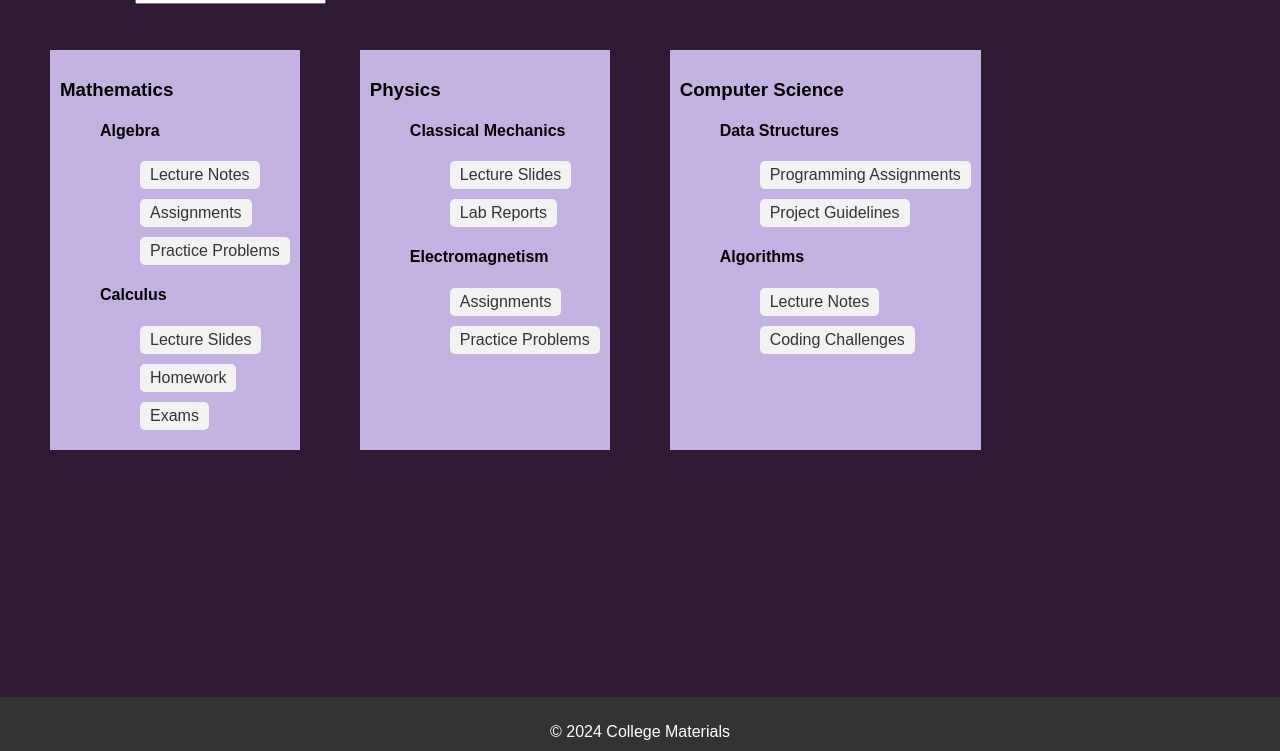
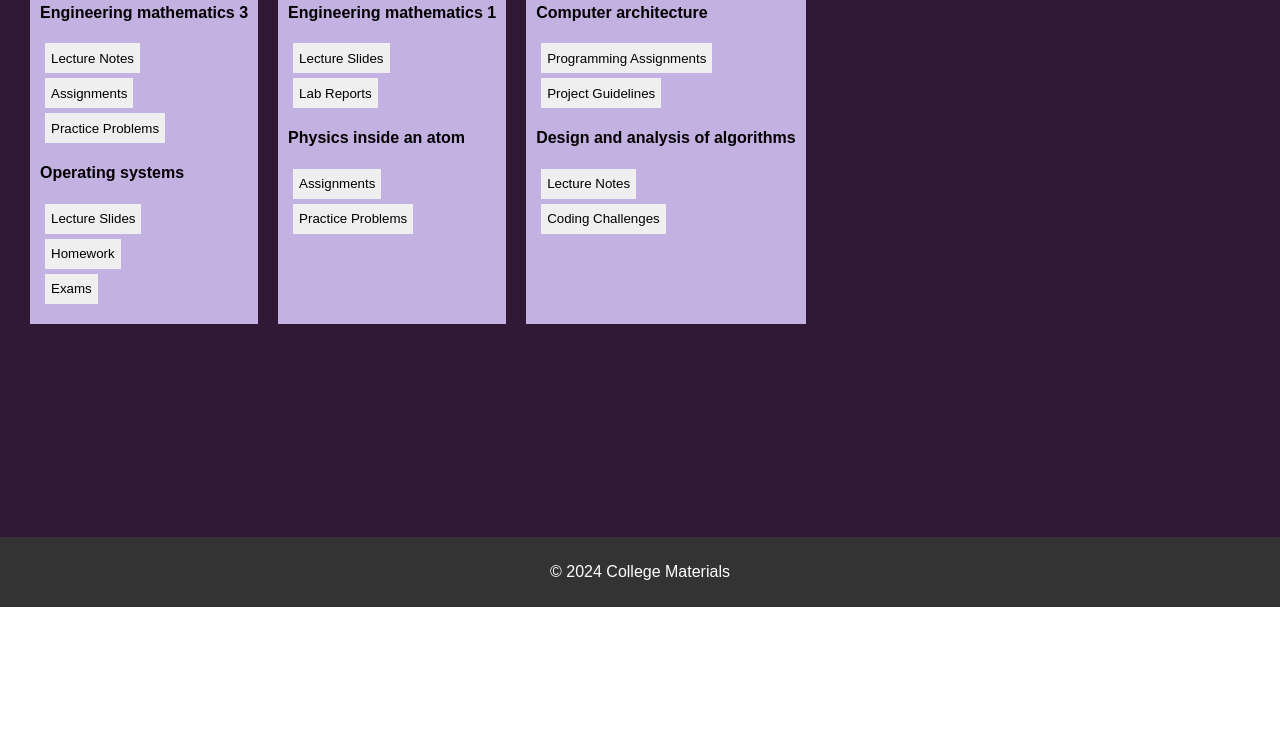
Before and after one commit to elakya04/MatrerialBase, a website: page public/index.html in a window 1280 px wide. Shown: the part 263-1014 px from the top of the page. After the commit the page ends 870 px from the top, so only its background shows below. Drawn offline with Linux system fonts and the light colour scheme.

Commit message:
Separate database.json, and search function

```diff
--- /dev/null
+++ b/public/database.json
@@ -0,0 +1,43 @@
+[
+{
+    "branch": "Mathematics",
+    "courses": [
+    {
+        "subj": "MAT305",
+        "name": "Engineering mathematics 3",
+        "materials": ["Lecture Notes", "Assignments", "Practice Problems"]
+    },
+    {
+        "subj": "CSE102R01",
+        "name": "Operating systems",
+        "materials": ["Lecture Slides", "Homework", "Exams"]
+    }]
+},
+{
+    "branch": "Physics",
+    "courses": [
+    {
+        "subj": "MAT101",
+        "name": "Engineering mathematics 1",
+        "materials": ["Lecture Slides", "Lab Reports"]
+    },
+    {
+        "subj": "PHY103",
+        "name": "Physics inside an atom",
+        "materials": ["Assignments", "Practice Problems"]
+    }]
+},
+{
+    "branch": "Computer Science",
+    "courses": [
+    {
+        "subj": "CSE103",
+        "name": "Computer architecture",
+        "materials": ["Programming Assignments", "Project Guidelines"]
+    },
+    {
+        "subj": "DAA103",
+        "name": "Design and analysis of algorithms",
+        "materials": ["Lecture Notes", "Coding Challenges"]
+    }]
+}]
--- a/public/index.css
+++ b/public/index.css
@@ -13,6 +13,8 @@ header {
 
 main {
     padding: 20px;
+    background-color: #301934;
+    min-height: 80vh;
 }
 
 footer {
@@ -46,38 +48,27 @@ a:hover {
     background-color: #e2e2e2;
 }
 
-
-#courseList ul{
-    margin-left: 40px;
-}
-
-main{
-    background-color: #301934;
-    min-height: 100vh;
-}
-
-h2{
-    color: white;
-    font-size: 35px;
-    text-align: center;
-}
-
-#courseList{
+#courseList {
     display: flex;
 }
 
-#courseList > li{
-    margin: 30px;
+#courseList>li {
+    margin: 10px;
     padding: 10px;
     background-color: #c3b1e1;
-
 }
 
-
-#search{
+#search {
     color: white;
 }
 
-#search input{
+#search input {
     padding: 5px;
 }
+
+#courseList button {
+    height: 30px;
+    margin: 5px;
+    border: none;
+    display: block;
+}
--- a/public/index.html
+++ b/public/index.html
@@ -14,14 +14,11 @@
     </header>
 
     <main>
-        <section>
-            <h2>Course Materials</h2>
-            <span id="search">Search subject:
-                <input></input>
-            </span>
+        <span id="search">Search subject:
+            <input></input>
+        </span>
 
-            <ul id="courseList"></ul>
-        </section>
+        <ul id="courseList"></ul>
     </main>
 
     <footer>
--- a/public/index.js
+++ b/public/index.js
@@ -1,31 +1,17 @@
-// scripts.js
+document.addEventListener("DOMContentLoaded", function() {
+    var branches;
+    fetch('/database.json')
+        .then(res => res.json())
+        .then(branches => {
 
-document.addEventListener("DOMContentLoaded", function() {
-    // Mock data for course materials
-    const branches = [
-        { name: "Mathematics", courses: [
-            { name: "Algebra", materials: ["Lecture Notes", "Assignments", "Practice Problems"] },
-            { name: "Calculus", materials: ["Lecture Slides", "Homework", "Exams"] }
-        ]},
-        { name: "Physics", courses: [
-            { name: "Classical Mechanics", materials: ["Lecture Slides", "Lab Reports"] },
-            { name: "Electromagnetism", materials: ["Assignments", "Practice Problems"] }
-        ]},
-        { name: "Computer Science", courses: [
-            { name: "Data Structures", materials: ["Programming Assignments", "Project Guidelines"] },
-            { name: "Algorithms", materials: ["Lecture Notes", "Coding Challenges"] }
-        ]}
-    ];
+            const courseList = document.querySelector("#courseList");
 
-    const courseList = document.getElementById("courseList");
-
-    // Populate course materials
             branches.forEach(branch => {
                 const branchItem = document.createElement("li");
                 const branchHeading = document.createElement("h3");
                 const branchCoursesList = document.createElement("ul");
 
-        branchHeading.textContent = branch.name;
+                branchHeading.textContent = branch.branch;
                 branchItem.appendChild(branchHeading);
 
                 branch.courses.forEach(course => {
@@ -36,11 +22,8 @@ document.addEventListener("DOMContentLoaded", function() {
                     courseHeading.textContent = course.name;
 
                     course.materials.forEach(material => {
-                const materialItem = document.createElement("li");
-                const materialLink = document.createElement("a");
-                materialLink.textContent = material;
-                materialLink.href = "#"; // Add link functionality as needed
-                materialItem.appendChild(materialLink);
+                        const materialItem = document.createElement("button");
+                        materialItem.textContent = material;
                         materialsList.appendChild(materialItem);
                     });
 
@@ -53,3 +36,19 @@ document.addEventListener("DOMContentLoaded", function() {
                 courseList.appendChild(branchItem);
             });
         });
+
+    const searchInput = document.getElementById('search');
+    searchInput.addEventListener('input', function(event) {
+        const searchText = event.target.value.toLowerCase();
+        const allListItems = document.querySelectorAll("#courseList li");
+
+        allListItems.forEach(item => {
+            const itemText = item.textContent.toLowerCase();
+            if (itemText.includes(searchText)) {
+                item.style.display = "block";
+            } else {
+                item.style.display = "none";
+            }
+        });
+    });
+});
```
Lines whose indentation alone changed are shown as unchanged.
